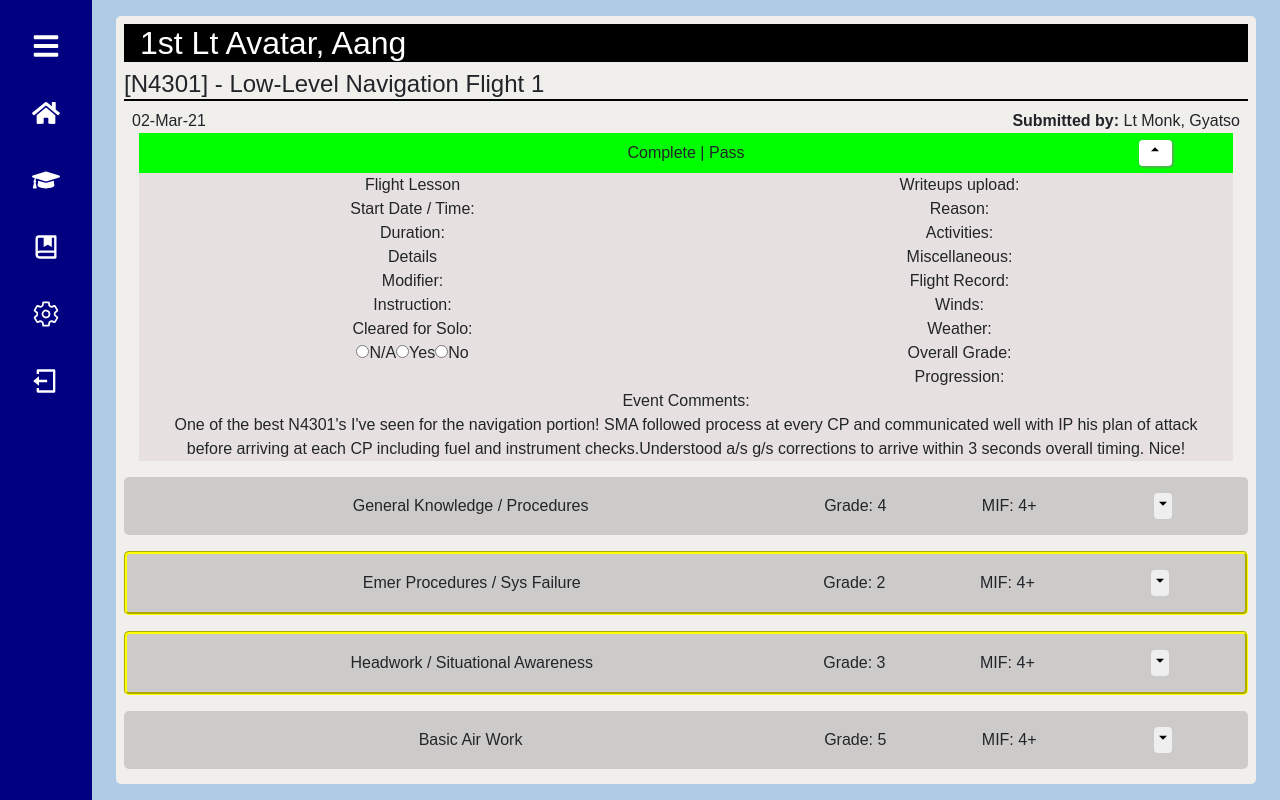
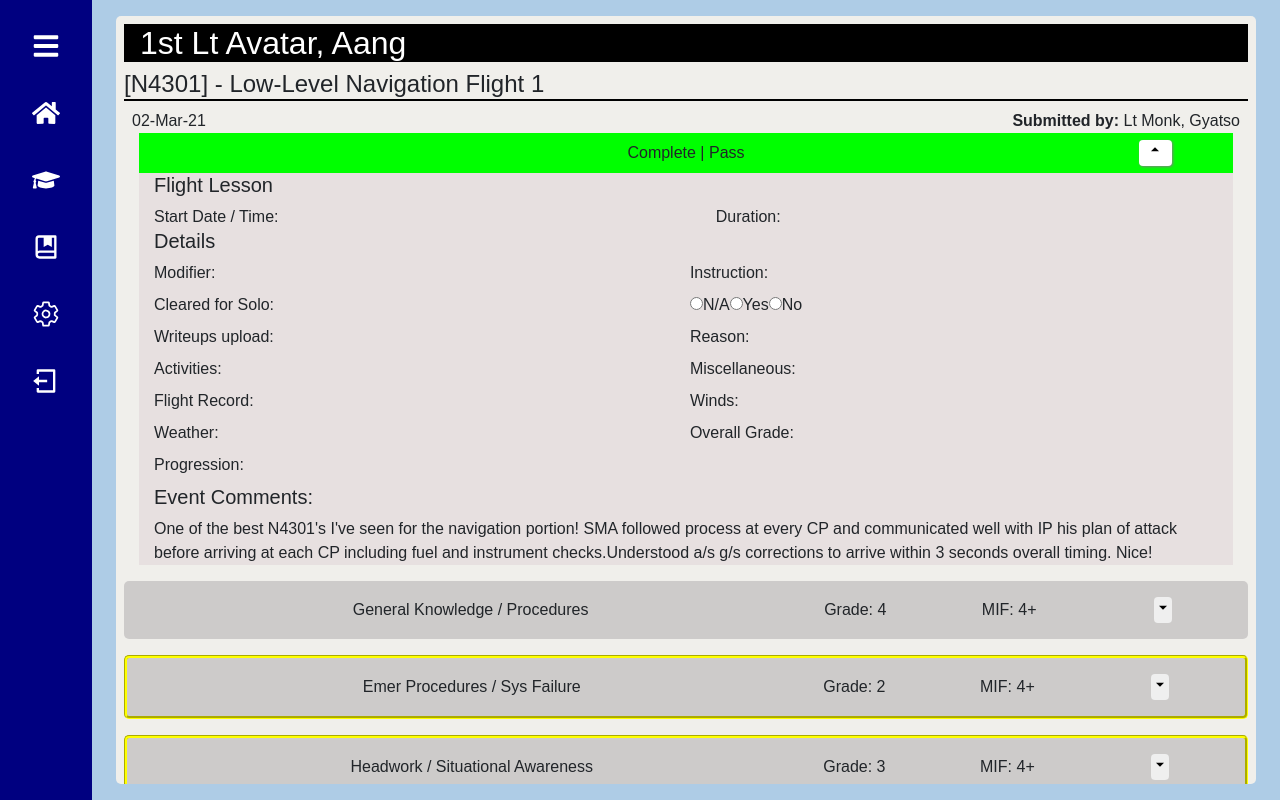
Before and after one commit to mattdillabough/cnatra-lms, a React (Create React App) app in the folder frontend/: page /Grades/07h3r in a window 1280 px wide. Both pictures are taken after a click on the button 1155 px from the left and 153 px from the top of the page. Built offline with nearby package versions, Linux system fonts and the light colour scheme.

Commit message:
Fix event details grid alignment within dropdown (#8)

```diff
--- a/frontend/src/App.css
+++ b/frontend/src/App.css
@@ -278,6 +278,7 @@
 .details-body .row {
   background-color: #e7e0e0;
   margin: 0;
+  text-align: left;
 }
 
 .event-dropdown .toggle-dropdown {
@@ -293,6 +294,15 @@
 
 .event-dropdown .toggle-dropdown:active {
   background: #1a171770;
+}
+
+/* Larger than tablet views */
+@media (min-width: 576px) {
+  .event-details-section {
+    display: grid;
+    grid-template-areas: "a a";
+    grid-auto-rows: 1fr 1fr;
+  }
 }
 
 /* ------Maneuver-----  */
--- a/frontend/src/Components/Grading/Gradesheet.js
+++ b/frontend/src/Components/Grading/Gradesheet.js
@@ -67,11 +67,14 @@ function Gradesheet() {
             aria-controls="collapse"
           >
             <div className="row">
-              <div className="col">
-                <div>Flight Lesson</div>
+              <div className="col-12">
+                <h5>Flight Lesson</h5>
+                <div className="event-details-section">
                   <div>Start Date / Time: </div>
                   <div>Duration: </div>
-                <div>Details</div>
+                </div>
+                <h5>Details</h5>
+                <div className="event-details-section">
                   <div>Modifier: </div>
                   <div>Instruction: </div>
                   <div>Cleared for Solo:</div>
@@ -104,8 +107,6 @@ function Gradesheet() {
                       No
                     </label>
                   </div>
-              </div>
-              <div className="col">
                   <div>Writeups upload: </div>
                   <div>Reason:</div>
                   <div>Activities: </div>
@@ -116,8 +117,9 @@ function Gradesheet() {
                   <div>Overall Grade: </div>
                   <div>Progression: </div>
                 </div>
+              </div>
               <div className="col-12">
-                <div>Event Comments: </div>
+                <h5>Event Comments: </h5>
                 <div>{mockGradesheetData.comments}</div>
               </div>
             </div>
```
Lines whose indentation alone changed are shown as unchanged.
